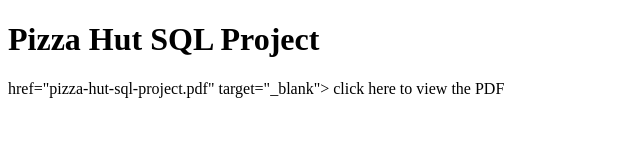
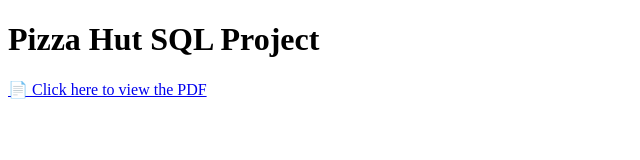
Before and after one commit to vishalnfskumar/pizza-hut-SQL-project, a plain HTML site: page index.html in a window 1280 px wide. Shown: the whole page, without its empty margins (0-640 px from the left). Drawn offline with Linux system fonts and the light colour scheme.

Commit message:
Update index.html

```diff
--- a/index.html
+++ b/index.html
@@ -1,11 +1,10 @@
 <!DOCTYPE html>
 <html>
 <head>
-  <title>Pizza Hut SQL project</title>
+  <title>Pizza Hut SQL Project</title>
 </head>
 <body>
-  <h1>Pizza Hut SQL Project</h1><p>
-href="pizza-hut-sql-project.pdf"
-target="_blank"> click here to view the PDF</a></p>
+  <h1>Pizza Hut SQL Project</h1>
+  <p><a href="pizza-hut-sql-project.pdf" target="_blank">📄 Click here to view the PDF</a></p>
 </body>
 </html>
```
